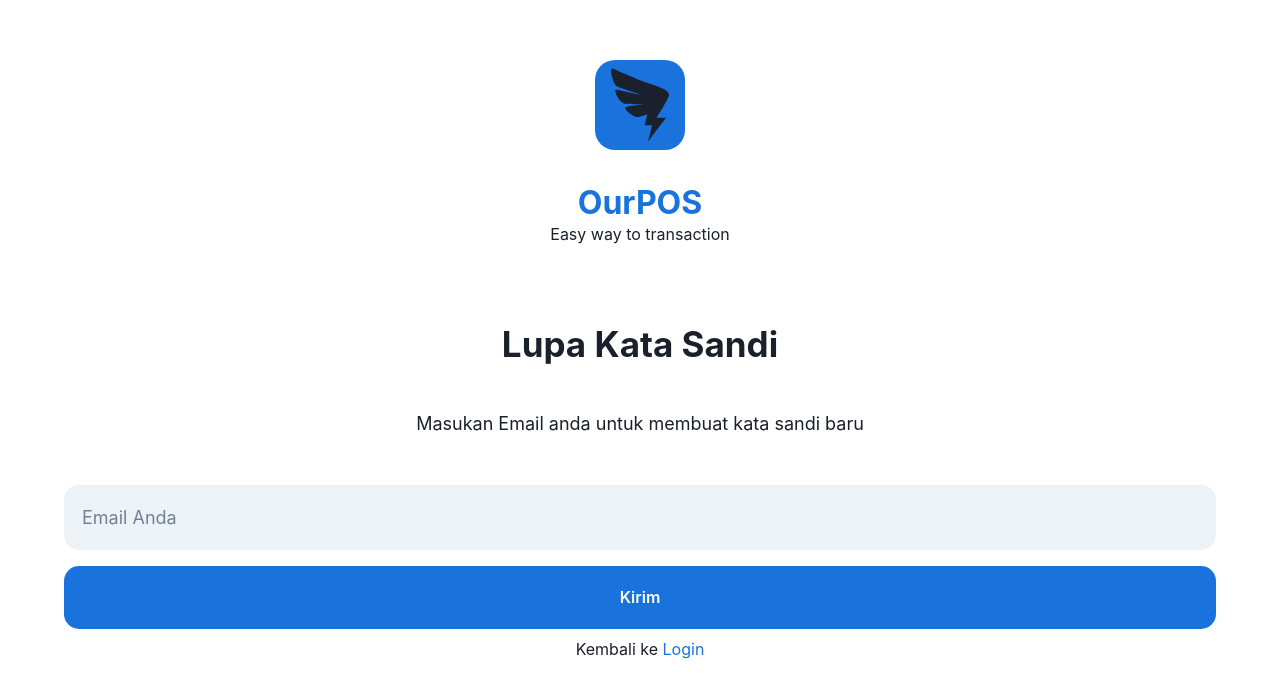
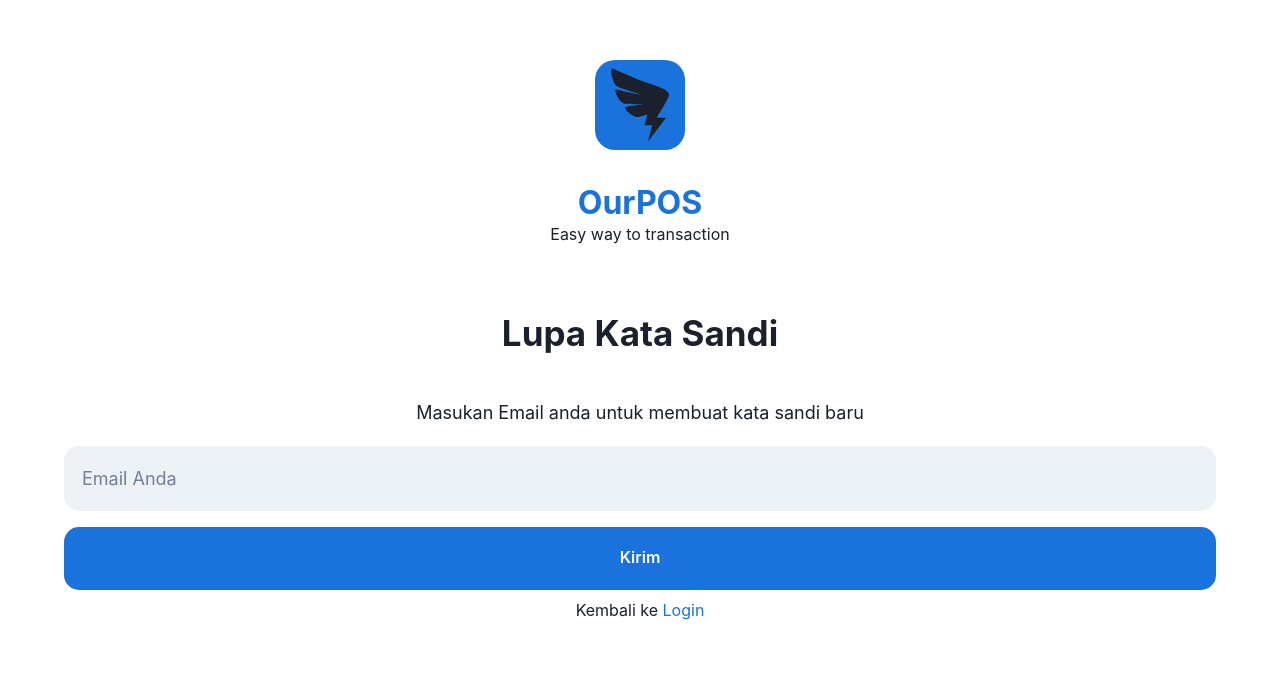
Before and after one commit to kinur31/Mini-Project-POS-FE, a React (Create React App) app: page /forgot-password in a window 1280 px wide. Shown: the part 119-816 px from the top of the page. Built offline with nearby package versions, Linux system fonts and the light colour scheme.

Commit message:
Update forgotPassword.jsx

```diff
--- a/src/pages/forgotPassword/forgotPassword.jsx
+++ b/src/pages/forgotPassword/forgotPassword.jsx
@@ -8,7 +8,7 @@ import {
   Link,
 } from "@chakra-ui/react";
 import { AiOutlineDingtalk } from "react-icons/ai";
-import { useNavigate } from "react-router-dom";
+// import { useNavigate } from "react-router-dom";
 import { useFormik } from "formik";
 import { useDispatch } from "react-redux";
 import { ToastContainer, toast } from "react-toastify";
@@ -17,7 +17,7 @@ import { login } from "../../redux/reducer/authReducer";
 
 const ForgotPassword = () => {
   const dispatch = useDispatch();
-  const navigate = useNavigate();
+  // const navigate = useNavigate();
 
   const formik = useFormik({
     initialValues: {
@@ -31,9 +31,9 @@ const ForgotPassword = () => {
     },
   });
 
-  const handleChange = () => {
-    navigate("/");
-  };
+  // const handleChange = () => {
+  //   navigate("/");
+  // };
 
   return (
     <>
@@ -56,7 +56,7 @@ const ForgotPassword = () => {
             </Box>
           </VStack>
         </Box>
-        <Box mt={"6%"}>
+        <Box mt={"5%"}>
           <Heading textAlign={"center"} fontSize={"35px"}>
             Lupa Kata Sandi
           </Heading>
@@ -64,8 +64,8 @@ const ForgotPassword = () => {
             Masukan Email anda untuk membuat kata sandi baru
           </Text>
         </Box>
-        <Box mt={"2vh"} width={"full"}>
-          <Box mt={"3vh"}>
+        <Box mt={"1.5vh"} width={"full"}>
+          <Box>
             <Input
               type="email"
               variant="filled"
```
